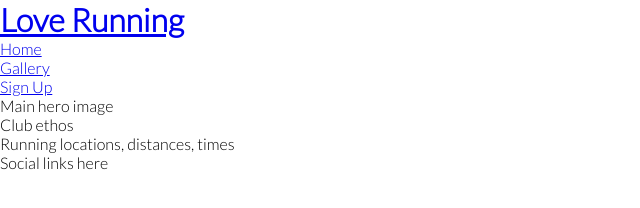
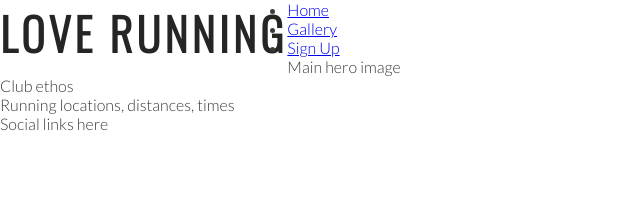
Before and after one commit to KippAD/love-running, a plain HTML site: page index.html in a window 1280 px wide. Shown: the whole page, without its empty margins (0-640 px from the left). Drawn offline with nearby package versions, Linux system fonts and the light colour scheme.

Commit message:
Add styles for heading and logo

```diff
--- a/assets/css/style.css
+++ b/assets/css/style.css
@@ -9,4 +9,19 @@
 body {
     font-family: lato;
     font-weight: 300;
+    color: #3A3A3A;
 }
+
+/* Headings and logo */
+
+h1, h2 {
+    font-family: oswald, sans-serif;
+    text-transform: uppercase;
+    letter-spacing: 4px;
+    color: #252525;
+}
+
+#logo {
+    float: left;
+    font-size: 280%;
+}
--- a/index.html
+++ b/index.html
@@ -15,7 +15,7 @@
 <body>
     <header>
         <a href="index.html">
-            <h1>Love Running</h1>
+            <h1 id="logo">Love Running</h1>
         </a>
         <nav>
             <ul>
```
